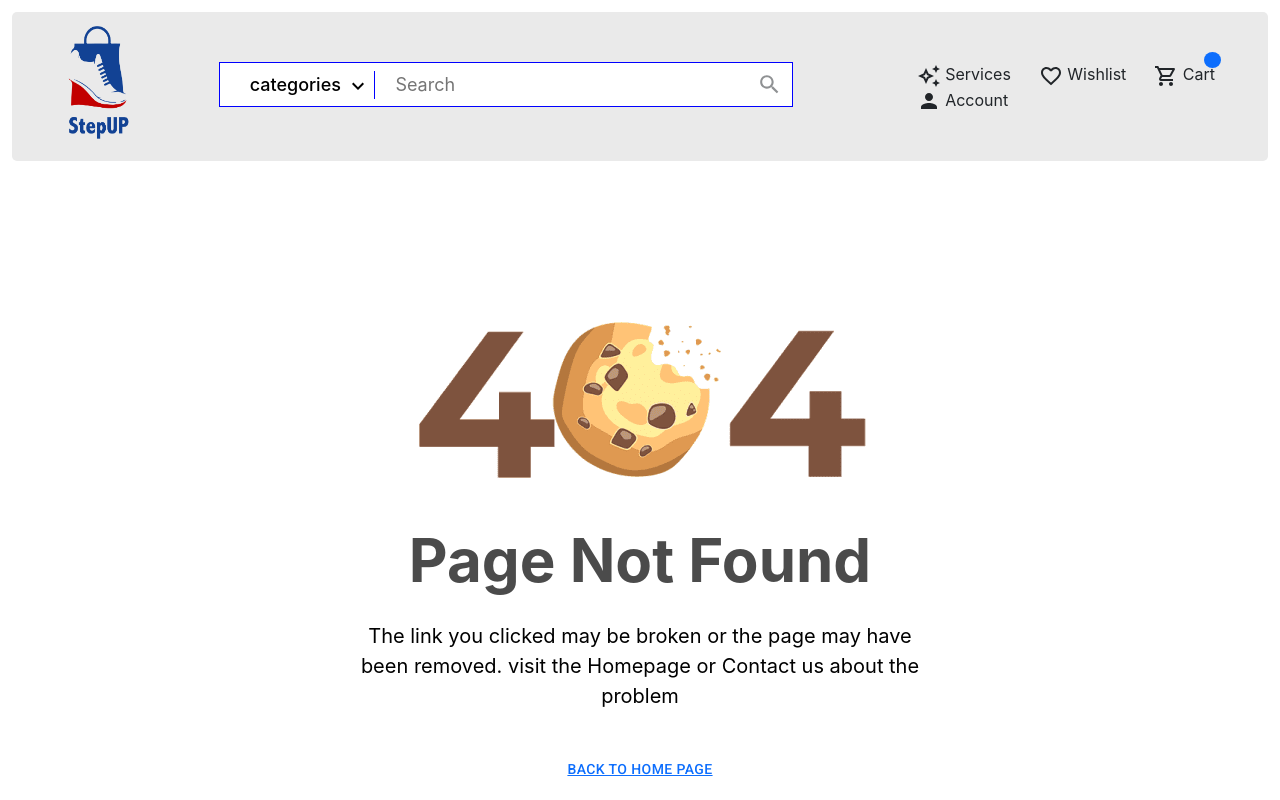
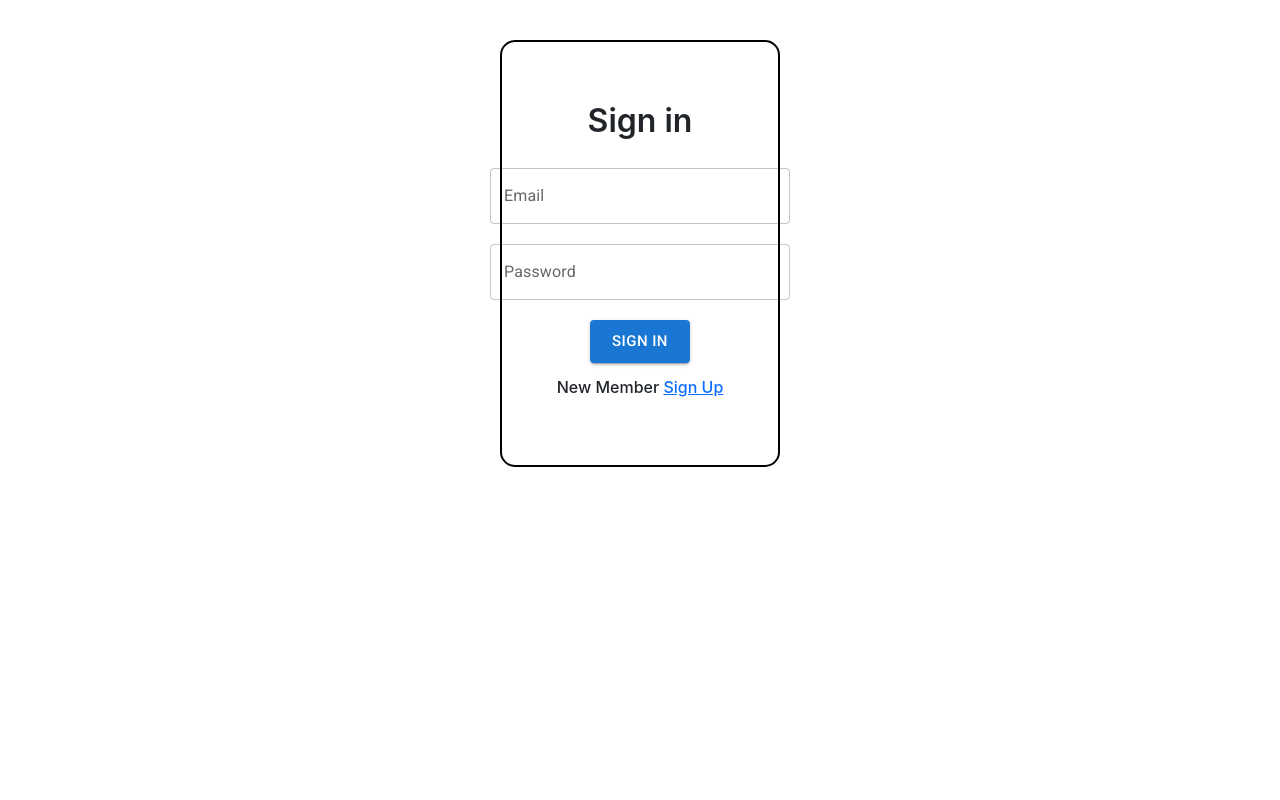
Before and after one commit to SWAPNILM23/StepUp-Project, a React (Create React App) app in the folder step-up/: page /user/signin in a window 1280 px wide. Shown: the top 800 px of the page. Built offline with nearby package versions, Linux system fonts and the light colour scheme.

Commit message:
admin signin page added

```diff
--- a/step-up/src/App.js
+++ b/step-up/src/App.js
@@ -1,12 +1,17 @@
+// App.js
+import React from 'react';
 import 'bootstrap/dist/css/bootstrap.min.css';
 import './App.css';
+import { BrowserRouter } from 'react-router-dom';
 import Routing from './routes/Routing';
 
 function App() {
   return (
-   <div>
-    <Routing/>
-   </div>
+    <div>
+      <BrowserRouter>
+        <Routing />
+      </BrowserRouter>
+    </div>
   );
 }
 
--- /dev/null
+++ b/step-up/src/Pages/Admin/AdminSignin.js
@@ -0,0 +1,57 @@
+import Button from '@mui/material/Button';
+import TextField from '@mui/material/TextField';
+import axios from "axios";
+import { useState } from "react";
+import { Link, useNavigate } from 'react-router-dom';
+import "./adminSignin.css";
+
+const AdminSignin = () => {
+    return (
+        <div className="signin-box">
+            <h2>Admin Sign in</h2>
+            <form>
+                <div className="box1">
+                    {/* Email */}
+                    <TextField fullWidth
+                        id="outlined-basic-error-helper-text"
+                        label="Name"
+                        variant="outlined"
+                        type='email'
+                        name='email'
+                        // helperText="Incorrect entry."
+
+                        // value={email}
+                        // onChange={(event) => {
+                        //     setEmail(event.target.value);
+                        // }}
+                    />
+                </div>
+
+                <div className="box1">
+                    {/* Password */}
+                    <TextField fullWidth
+                        id="outlined-password-input"
+                        label="Password"
+                        type="password"
+                        name='password'
+                        autoComplete="current-password"
+
+                        // value={password}
+                        // onChange={(event) => {
+                        //     setPassword(event.target.value);
+                        // }}
+                    />
+                </div>
+
+                <div className='button1'>
+                    {/* <Button component={Link} to={'/'} variant="contained" size="large" onClick={login}>Sign in</Button> */}
+                    <Button variant="contained" size="large"
+                    //  onClick={login}
+                     >Sign in</Button>
+                </div>
+            </form>
+        </div>
+    )
+}
+
+export default AdminSignin
--- /dev/null
+++ b/step-up/src/Pages/Admin/adminSignin.css
@@ -0,0 +1,34 @@
+
+.signin-box {
+    display: flex;
+    flex-direction: column;
+    align-items: center;
+    margin: 40px 500px 40px 500px;
+    padding: 60px 0px;
+    border: 2px solid black;
+    border-radius: 15px;
+  }
+
+  .signin-box h6 {
+    padding-top: 15px;
+  }
+
+  .signin-box h2 {
+    font-weight: 600;
+  }
+
+  .box1 {
+    padding-top: 20px;
+    text-align: center;
+    width: 300px;
+  }
+
+  .button1 {
+    padding-top: 20px;
+    text-align: center;
+  }
+
+  .button1 a {
+    width: 150px;
+    height: 40px;
+  }
--- a/step-up/src/components/signin/Signin.js
+++ b/step-up/src/Pages/signin/Signin.js
@@ -24,7 +24,7 @@ const Signin = () => {
                     alert("Email not exits");
                 }
                 else if (res.data.message === "Login Success") {
-
+                    localStorage.setItem(email,password);
                     navigate('/');
                 }
                 else {
@@ -84,7 +84,7 @@ const Signin = () => {
 
             </form>
 
-            <h6>New Member <Link to={'/signup'}>Sign Up</Link></h6>
+            <h6>New Member <Link to={'/user/signup'}>Sign Up</Link></h6>
 
         </div>
     )
--- a/step-up/src/components/signup/Signup.js
+++ b/step-up/src/Pages/signup/Signup.js
@@ -164,7 +164,7 @@ const Signup = () => {
                 </div>
 
                 <div className='user-button'>
-                    <Button component={Link} to={'/signin'} variant="contained" size="large" onClick={save}>Sign up</Button>
+                    <Button component={Link} to={'/user/signin'} variant="contained" size="large" onClick={save}>Sign up</Button>
                 </div>
 
             </form>
--- a/step-up/src/components/footer/footer.js
+++ b/step-up/src/components/footer/footer.js
@@ -111,7 +111,7 @@ const Footer = () => {
                                 <div className='col'>
                                     <h3>Account</h3>
                                     <ul className="footer-list mb-sm-5 mb-md-0">
-                                        <li><Link to={'/signin'}>Signin</Link> </li>
+                                        <li><Link to={'/user/signin'}>Signin</Link> </li>
 
                                         <li><a href="#">View Cart</a></li>
                                         <li><a href="#">My Wishlist</a></li>
--- a/step-up/src/routes/Routing.js
+++ b/step-up/src/routes/Routing.js
@@ -1,25 +1,38 @@
+
 import React from 'react';
-import { BrowserRouter, Route, Routes } from 'react-router-dom';
+import { Route, Routes, useLocation } from 'react-router-dom';
 
 import Home from '../Pages/Home/index';
 import NotFound from '../components/NotFound/NotFound';
 import Footer from '../components/footer/Footer';
 import Header from '../components/header/Header';
-import Signin from '../components/signin/Signin';
-import Signup from '../components/signup/Signup';
+import Signin from '../Pages/signin/Signin';
+import Signup from '../Pages/signup/Signup';
+import AdminSignin from '../Pages/Admin/AdminSignin';
+
 const Routing = () => {
+
+    const location = useLocation();
+    const isAdminPage = () => {
+        const { pathname } = location;
+        return pathname.startsWith('/admin') || pathname==='/user/signin' || pathname==='/user/signup';
+    };
+
     return (
-        <BrowserRouter>
-            <Header/>
+        <div>
+            {!isAdminPage() && <Header />}
+
             <Routes>
-                <Route path='/' element={<Home/>}></Route>
-                <Route path='/signin' element={<Signin/>}></Route>
-                <Route path='/signup' element={<Signup/>}></Route>
-                <Route path='*' element={<NotFound/>}></Route>
+                <Route path='/' element={<Home />} />
+                <Route path='/user/signin' element={<Signin />} />
+                <Route path='/user/signup' element={<Signup />} />
+                <Route path='/admin/signin' element={<AdminSignin />} />
+                <Route path='*' element={<NotFound />} />
             </Routes>
-            <Footer />
-        </BrowserRouter>
+
+            {!isAdminPage() && <Footer />}
+        </div>
     )
 }
 
-export default Routing
+export default Routing;
```
Also changed, not shown: step-up/src/Pages/signin/signin.css (renamed from step-up/src/components/signin/signin.css), step-up/src/Pages/signup/signup.css (renamed from step-up/src/components/signup/signup.css).
